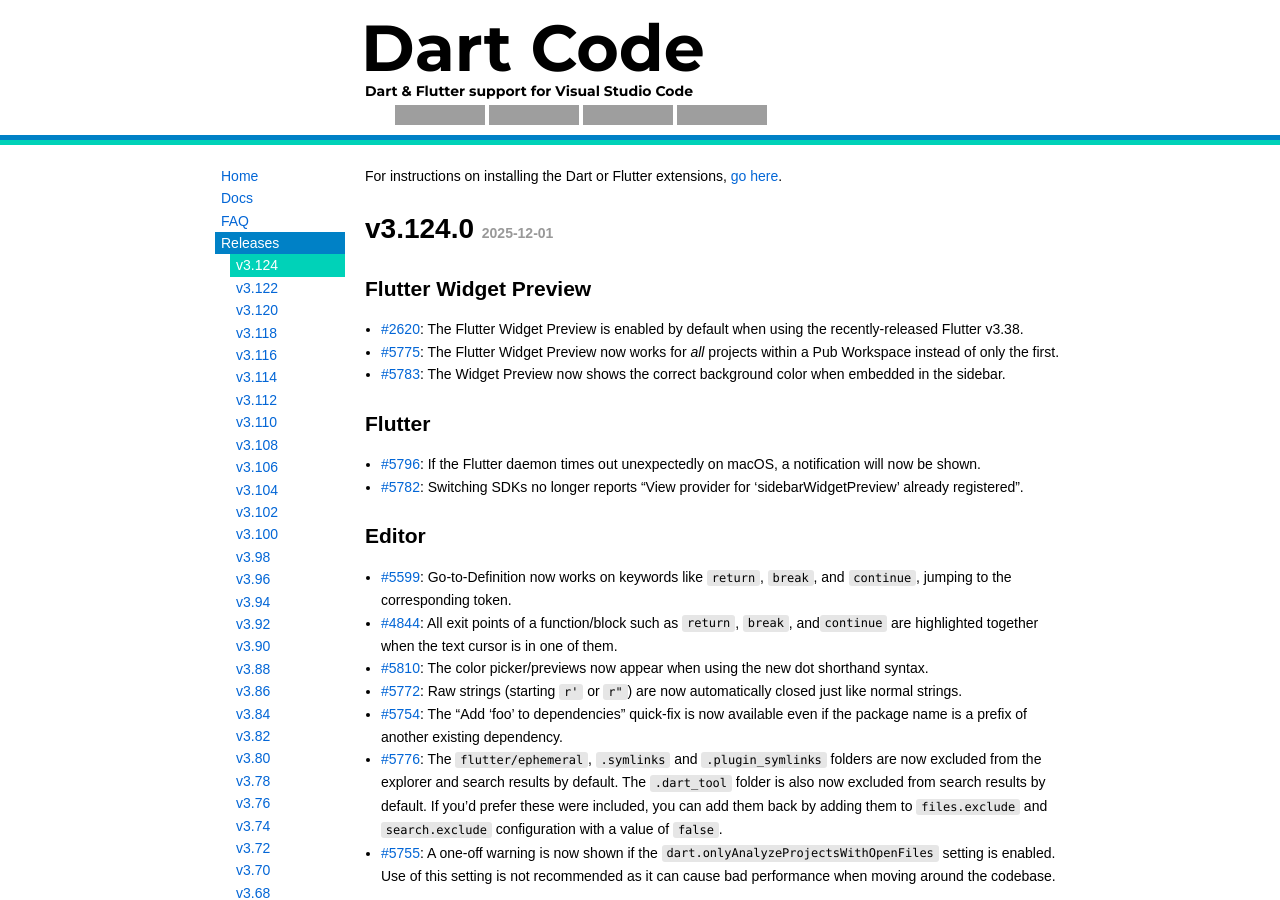
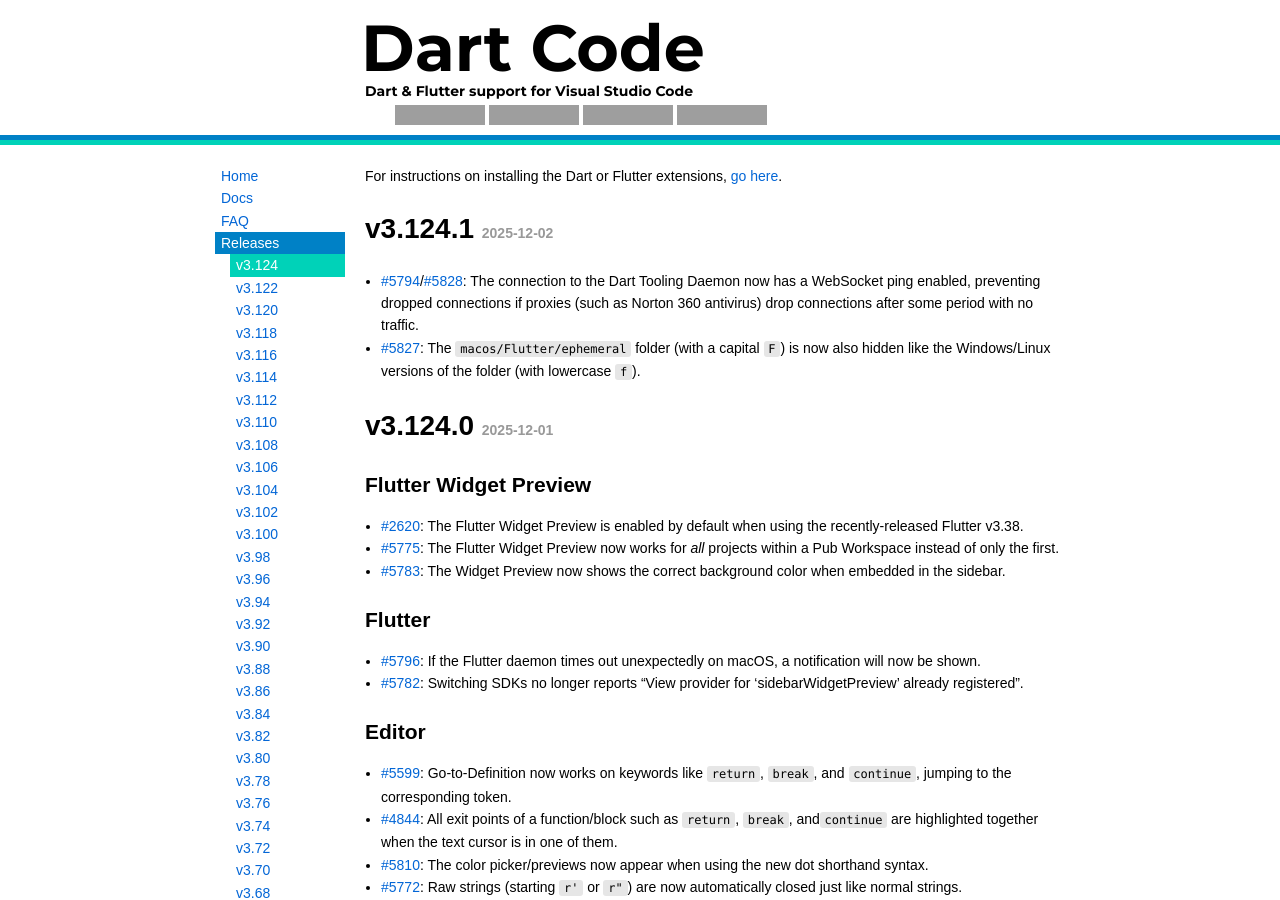
Before and after one commit to Dart-Code/Website, a Jekyll site: the page built from _releases/v3.124.md, in a window 1280 px wide and 900 px high. Built offline with Jekyll 4.4.1, drawn with Linux system fonts in a browser that asks for light colours; grey boxes are pictures that could not be loaded.

Commit message:
Add release notes for v3.124.1

```diff
--- a/_releases/v3.124.md
+++ b/_releases/v3.124.md
@@ -3,6 +3,11 @@
 sort_order: v0003_0124
 excerpt: "Dart code coverage, improved Flutter Widget Preview support, safer MCP tools for Copilot..."
 ---
+
+# v3.124.1 _2025-12-02_
+
+- [#5794](https://github.com/Dart-Code/Dart-Code/issues/5794)/[#5828](https://github.com/Dart-Code/Dart-Code/issues/5828): The connection to the Dart Tooling Daemon now has a WebSocket ping enabled, preventing dropped connections if proxies (such as Norton 360 antivirus) drop connections after some period with no traffic.
+- [#5827](https://github.com/Dart-Code/Dart-Code/issues/5827): The `macos/Flutter/ephemeral` folder (with a capital `F`) is now also hidden like the Windows/Linux versions of the folder (with lowercase `f`).
 
 # v3.124.0 _2025-12-01_
 
```
